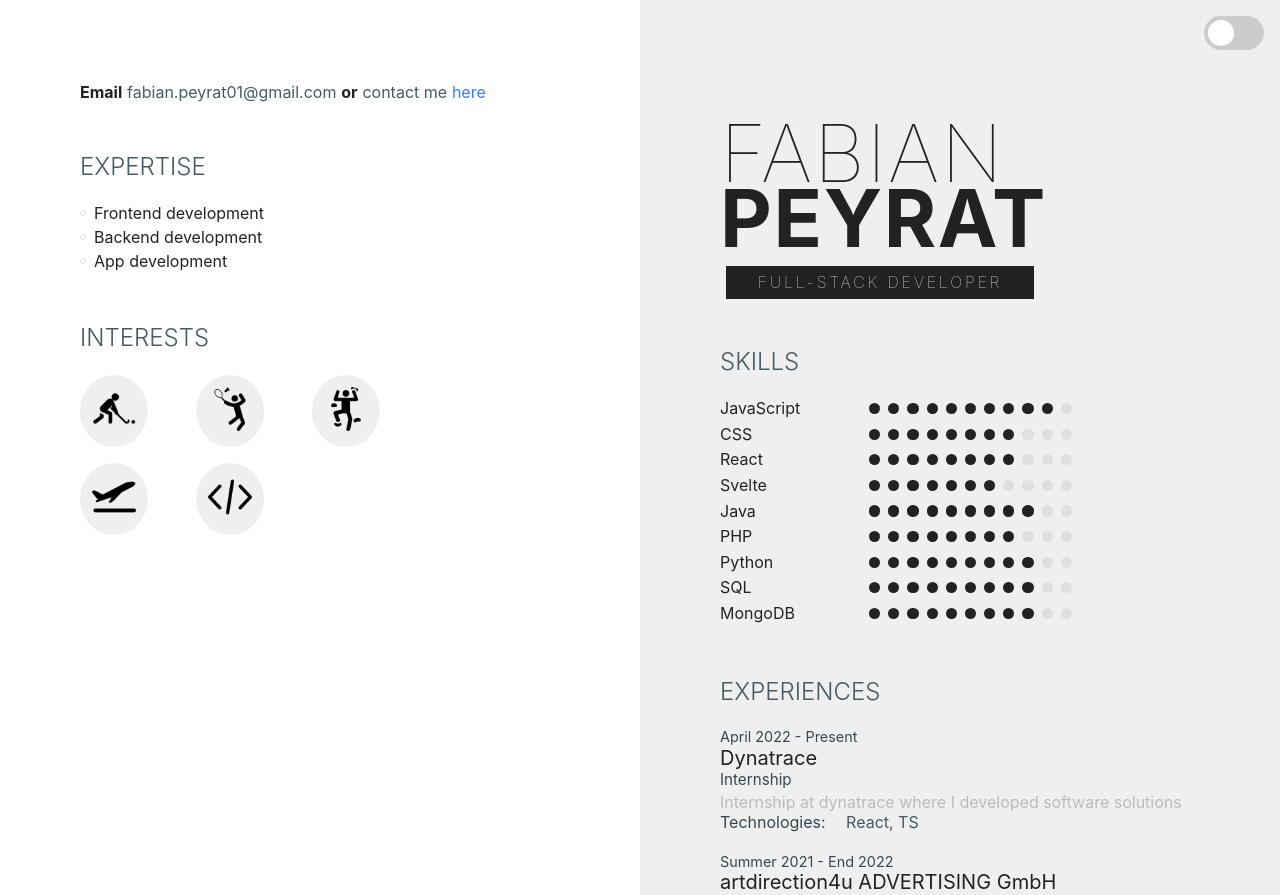
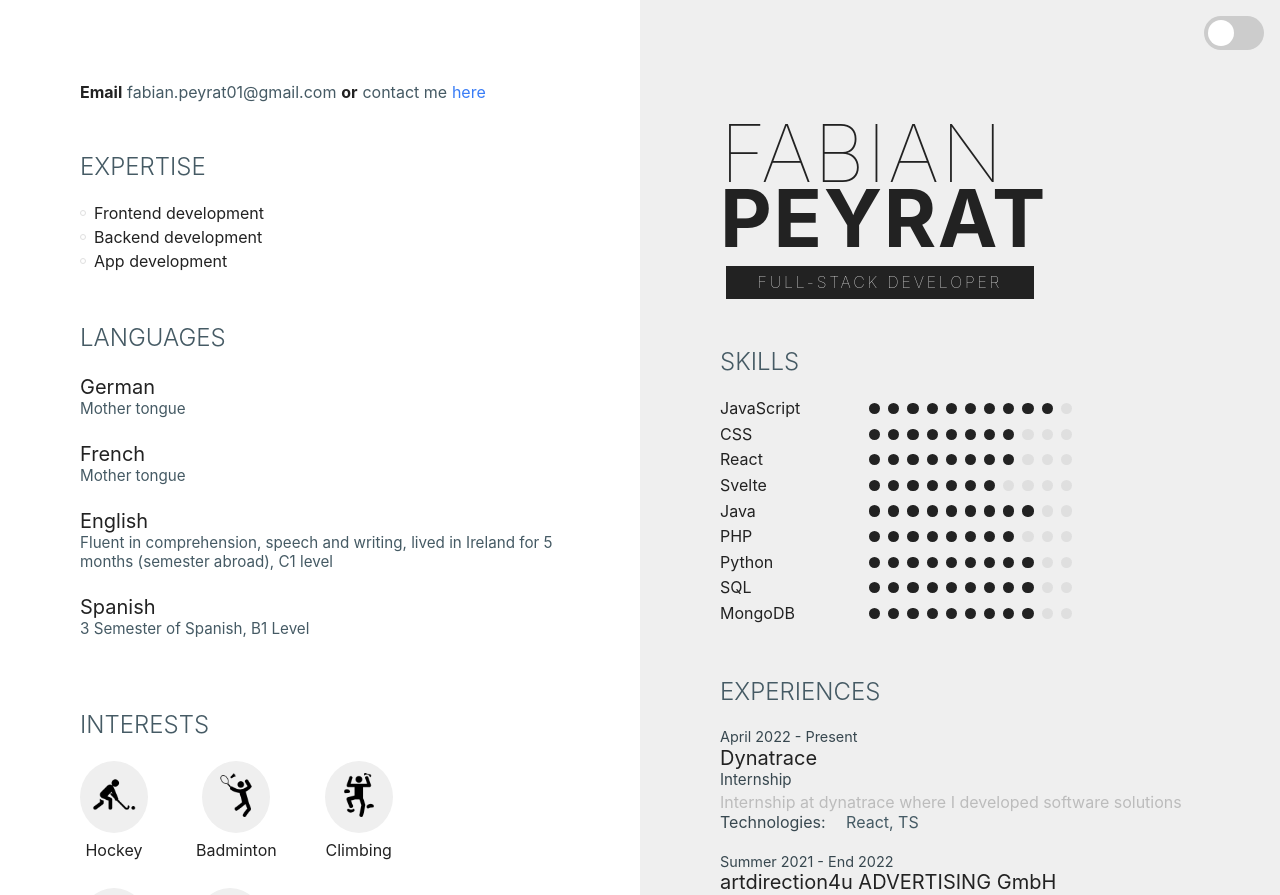
Before and after one commit to 1910653094/bachelorarbeit, a React (Create React App) app in the folder client-react/: page / in a window 1280 px wide. Shown: the top 895 px of the page. Built offline with nearby package versions, Linux system fonts and the light colour scheme.

Commit message:
frontend nearly finished -> cv done and form also / when adding new date -> add data to arr

```diff
--- a/client-react/public/index.html
+++ b/client-react/public/index.html
@@ -24,7 +24,7 @@
       work correctly both with client-side routing and a non-root public URL.
       Learn how to configure a non-root public URL by running `npm run build`.
     -->
-    <title>React App</title>
+    <title>My-CV</title>
   </head>
   <body>
     <noscript>You need to enable JavaScript to run this app.</noscript>
--- /dev/null
+++ b/client-react/src/components/Interest/Interest.css
@@ -0,0 +1,23 @@
+.interest-container {
+    display: flex;
+    flex-direction: column;
+    justify-content: center;
+    align-items: center;
+    margin-right: 3rem;
+    margin-bottom: .75rem;
+}
+
+.interest-icon-container {
+    padding: .75rem;
+    border-radius: 50%;
+    background-color: var(--shadow-color);
+    margin-bottom: .4rem;
+}
+
+[data-theme="dark"] .interest-icon-container {
+    background-color: var(--tertiary-color);
+}
+
+.interest-icon-container, .interest-icon-container > img {
+    width: 2.75rem;
+}
--- /dev/null
+++ b/client-react/src/components/Interest/Interest.jsx
@@ -0,0 +1,16 @@
+import React from 'react';
+
+import './Interest.css';
+
+export const Interest = ({ icon, label }) => {
+    return (
+        <div className='interest-container'>
+            <div className='interest-icon-container'>
+                <img src={icon} alt={label} />
+            </div>
+            <label>
+                { label }
+            </label>
+        </div>
+    );
+};
--- a/client-react/src/components/index.js
+++ b/client-react/src/components/index.js
@@ -5,3 +5,4 @@ export { Card } from './Card/Card';
 export { Skill } from './Skill/Skill';
 export { Experience } from './Experience/Experience';
 export { Button, Input, TextArea } from './styles';
+export { Interest } from './Interest/Interest';
--- a/client-react/src/layout/ContentContainer/ContentContainer.css
+++ b/client-react/src/layout/ContentContainer/ContentContainer.css
@@ -15,4 +15,6 @@
     margin-bottom: .2rem;
     color: var(--tertiary-color);
     font-weight: normal;
+    max-width: 30rem;
+    text-align: left;
 }
--- a/client-react/src/layout/ContentContainer/ContentContainer.jsx
+++ b/client-react/src/layout/ContentContainer/ContentContainer.jsx
@@ -4,6 +4,8 @@ import './ContentContainer.css';
 
 export const ContentContainer = ({ content }) => (
     <div className='content-container'>
+        {
+            content.from &&
             <div className='exp-date'>
                 { content.from }
                 {
@@ -12,6 +14,7 @@ export const ContentContainer = ({ content }) => (
                     )
                 }
             </div>
+        }
         <h3>{ content.title }</h3>
         <h4>{ content.subtitle }</h4>
     </div>
--- a/client-react/src/layout/StepContent/StepContent.css
+++ b/client-react/src/layout/StepContent/StepContent.css
@@ -1,4 +1,5 @@
 .step-content-container {
     height: 65vh;
     display: flex;
+    color: var(--primary-color);
 }
--- a/client-react/src/pages/Contact/Contact.css
+++ b/client-react/src/pages/Contact/Contact.css
@@ -35,3 +35,12 @@ input, textarea {
     overflow-y: scroll;
     padding: 50px 0;
 }
+
+.form-half-container {
+    display: flex;
+    flex-direction: column;
+    justify-content: center;
+    min-height: 100%;
+    width: 50%;
+    text-align: left;
+}
--- a/client-react/src/pages/Contact/Contact.jsx
+++ b/client-react/src/pages/Contact/Contact.jsx
@@ -1,4 +1,4 @@
-import React, { useEffect, useRef, useState } from 'react';
+import React, {useCallback, useEffect, useRef, useState} from 'react';
 import { useNavigate } from 'react-router-dom';
 import { FirstContent, SecondContent, ThirdContent } from './StepContent';
 import StepProgressBar from 'react-step-progress';
@@ -40,7 +40,10 @@ export const Contact = () => {
         currForm.current = form;
     }, [form]);
 
-    const getData = () => currForm.current;
+    const getData = useCallback(
+        () => currForm.current,
+        []
+    );
 
     const handleSubmit = () => {
         const user = JSON.stringify({
--- a/client-react/src/pages/Contact/StepContent/ThirdContent.jsx
+++ b/client-react/src/pages/Contact/StepContent/ThirdContent.jsx
@@ -1,17 +1,62 @@
-import React from 'react';
-import { StepContent } from '../../../layout';
+import React, { useEffect, useState } from 'react';
+import { ContentContainer, StepContent } from '../../../layout';
 
 export const ThirdContent = ({ getData }) => {
-    const data = getData();
+    const [ data, setData ] = useState([]);
+
+    useEffect(() => {
+        const formData = getData();
+        const keys = [
+            [
+                {
+                    title: 'Company',
+                    key: 'company'
+                },
+                {
+                    title: 'Contact person name',
+                    key: 'name'
+                },
+                {
+                    title: 'Contact person email',
+                    key: 'email'
+                },
+                {
+                    title: 'Job description',
+                    key: 'description'
+                }
+            ],
+            [
+                {
+                    title: 'Meeting date',
+                    key: 'key'
+                },
+                {
+                    title: 'From',
+                    key: 'from'
+                },
+                {
+                    title: 'Until',
+                    key: 'until'
+                },
+            ]
+        ];
+        setData(keys.map(key =>
+            key.map(k => ({ title: k.title, subtitle: formData?.date[k.key] || formData[k.key] }) )));
+    }, [getData]);
 
     return (
-        <StepContent>
-            <div>Company -> { data.company }</div>
-            <div>Contact person name -> { data.name }</div>
-            <div>Contact person email -> { data.email }</div>
-            <div>Job description -> { data.description }</div>
-            <div>Meeting date -> { data.date.key }:
-                from { data.date.from }, until: { data.date.to }</div>
+        <StepContent direction='row'>
+            {
+                data.map(split =>
+                    <div className='form-half-container'>
+                        {
+                            split.map(s =>
+                                <ContentContainer content={s} />
+                            )
+                        }
+                    </div>
+                )
+            }
         </StepContent>
     );
 };
--- a/client-react/src/pages/MyCV/MyCV.css
+++ b/client-react/src/pages/MyCV/MyCV.css
@@ -41,10 +41,7 @@
     right: 0;
     background-color: var(--shadow-color);
 }
-.start-container {
-    height: 6.5rem;
-}
-.end-container {
+.start-end-container {
     height: 6.5rem;
 }
 
@@ -100,22 +97,7 @@
     margin-right: .5rem;
 }
 
-.interest-list-first, .interest-list-second {
+.interest-list {
     display: flex;
     margin-bottom: 1rem;
 }
-
-.interest-list-first > div, .interest-list-second > div {
-    padding: .75rem;
-    border-radius: 50%;
-    background-color: var(--shadow-color);
-    margin-right: 3rem
-}
-
-[data-theme="dark"] .interest-list-first > div, [data-theme="dark"] .interest-list-second > div {
-    background-color: var(--tertiary-color);
-}
-
-.interest-list-first > div > img, .interest-list-second > div > img {
-    width: 2.75rem;
-}
--- a/client-react/src/pages/MyCV/MyCV.jsx
+++ b/client-react/src/pages/MyCV/MyCV.jsx
@@ -1,12 +1,23 @@
 import React from 'react';
 import { useNavigate } from 'react-router-dom';
-import { Experience, Skill } from '../../components';
+import { BadmintonIcon, CodingIcon, TravelIcon, ClimbingIcon, HockeyIcon } from '../../assets';
+import { Experience, Interest, Skill } from '../../components';
 import { ContentContainer, Paragraph } from '../../layout';
 import './MyCV.css';
-import { BadmintonIcon, CodingIcon, TravelIcon, ClimbingIcon, HockeyIcon } from '../../assets';
 
 export const MyCV = () => {
     const navigate = useNavigate();
+
+    const getInterests = () => {
+        const newInterestsArr = [];
+        for (let i = 0; i < interests.length; i++) {
+            if (i % 3 === 0) {
+                newInterestsArr.push([]);
+            }
+            newInterestsArr[newInterestsArr.length - 1].push(interests[i]);
+        }
+        return newInterestsArr;
+    };
 
     return (
         <div className='container'>
@@ -20,7 +31,7 @@ export const MyCV = () => {
             </div>
 
             <div className='half-container left'>
-                <div className='start-container'/>
+                <div className='start-end-container'/>
 
                 <Paragraph title='Expertise'>
                     <div className='expertise-list'>
@@ -33,33 +44,35 @@ export const MyCV = () => {
                         }
                     </div>
                 </Paragraph>
+                <Paragraph title='Languages'>
+                    {
+                        languages.map(l =>
+                            <div key={l.language}>
+                                <ContentContainer content={{ title: l.language, subtitle: l.level }} />
+                            </div>
+                        )
+                    }
+                </Paragraph>
                 <Paragraph title='Interests'>
-                    <div className='interest-list-first'>
-                        <div>
-                            <img src={HockeyIcon} alt='hockey'/>
-                        </div>
-                        <div>
-                            <img src={BadmintonIcon} alt='badminton'/>
-                        </div>
-                        <div>
-                            <img src={ClimbingIcon} alt='climbing'/>
-                        </div>
-                    </div>
-                    <div className='interest-list-second'>
-                        <div>
-                            <img src={TravelIcon} alt='travel'/>
-                        </div>
-                        <div>
-                            <img src={CodingIcon} alt='coding'/>
-                        </div>
-                    </div>
+                    {
+                        getInterests()
+                            .map(interestsArr =>
+                                <div className='interest-list'>
+                                    {
+                                        interestsArr.map(interest =>
+                                                <Interest icon={interest.icon} label={interest.label} />
+                                        )
+                                    }
+                                </div>
+                            )
+                    }
                 </Paragraph>
 
-                <div className='end-container'/>
+                <div className='start-end-container'/>
             </div>
 
             <div className='half-container right'>
-                <div className='start-container'/>
+                <div className='start-end-container'/>
 
                 <div className='name-container'>
                     <h1>Fabian</h1>
@@ -88,7 +101,7 @@ export const MyCV = () => {
                     }
                 </Paragraph>
 
-                <div className='end-container'/>
+                <div className='start-end-container'/>
             </div>
         </div>
     );
@@ -96,6 +109,46 @@ export const MyCV = () => {
 
 const expertise = [
     'Frontend development', 'Backend development', 'App development'
+];
+const languages = [
+    {
+        language: 'German',
+        level: 'Mother tongue'
+    },
+    {
+        language: 'French',
+        level: 'Mother tongue'
+    },
+    {
+        language: 'English',
+        level: 'Fluent in comprehension, speech and writing, lived in Ireland for 5 months (semester abroad), C1 level'
+    },
+    {
+        language: 'Spanish',
+        level: '3 Semester of Spanish, B1 Level'
+    }
+];
+const interests = [
+    {
+        icon: HockeyIcon,
+        label: 'Hockey',
+    },
+    {
+        icon: BadmintonIcon,
+        label: 'Badminton',
+    },
+    {
+        icon: ClimbingIcon,
+        label: 'Climbing',
+    },
+    {
+        icon: TravelIcon,
+        label: 'Travel',
+    },
+    {
+        icon: CodingIcon,
+        label: 'Coding',
+    }
 ];
 const skills = [
     {
```
Also changed, not shown: 1 other file (tests, documents, lock files or other folders). Lines whose indentation alone changed are shown as unchanged.
